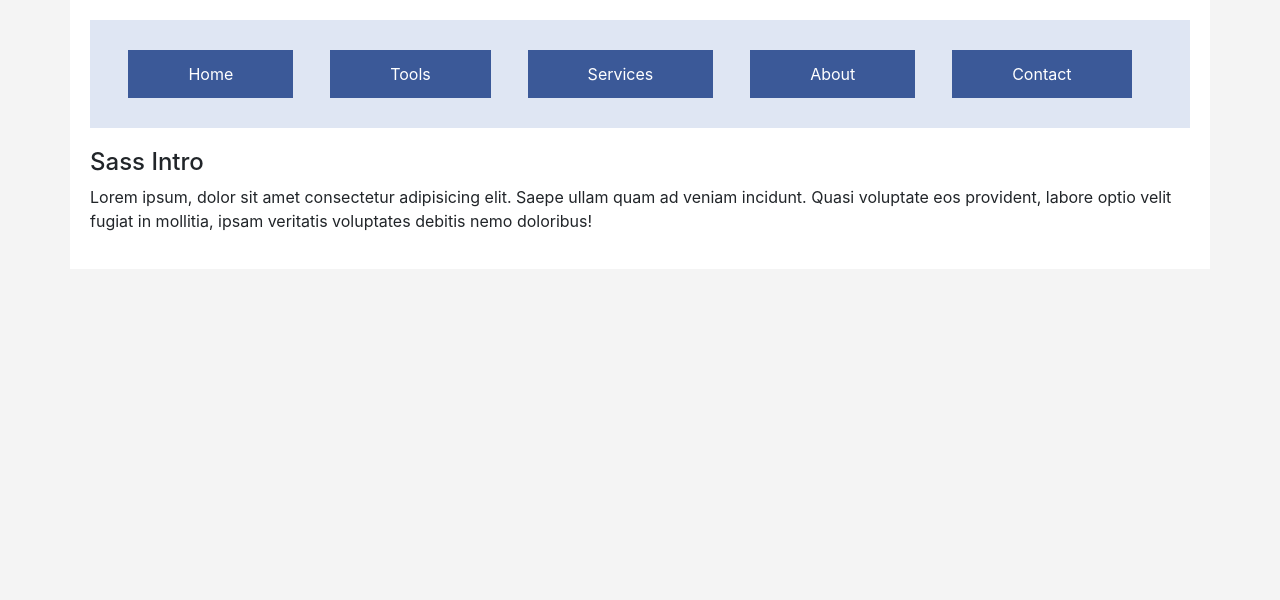
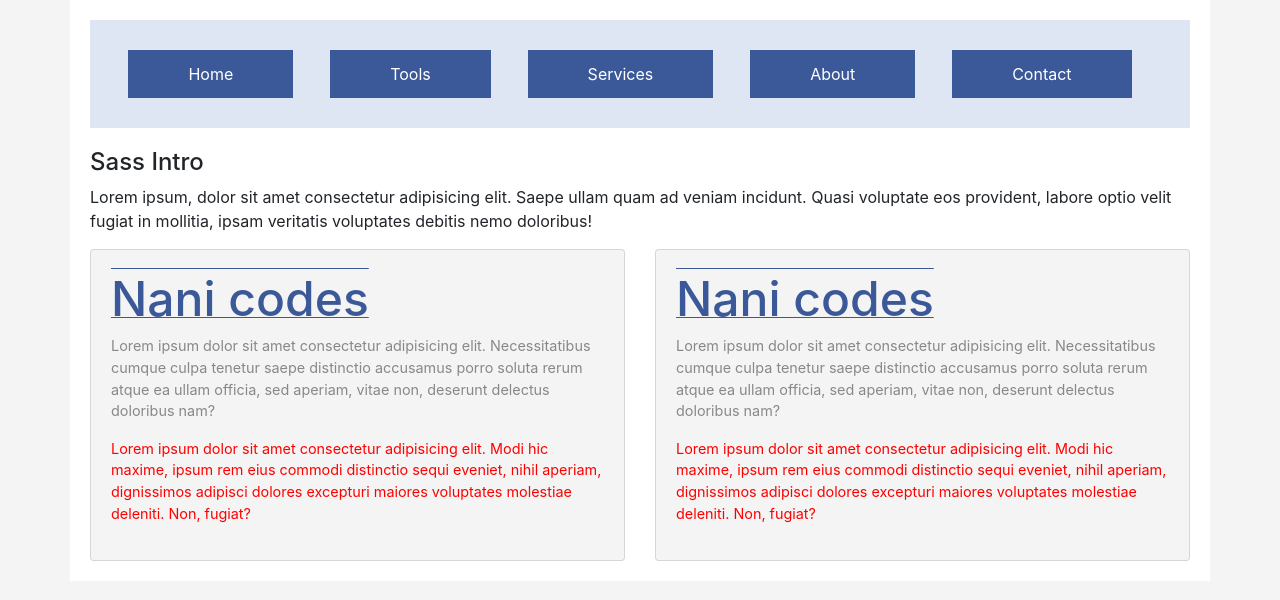
Before and after one commit to Narendrakaduru/Scss, a plain HTML site: page index.html in a window 1280 px wide. Drawn offline with nearby package versions, Linux system fonts and the light colour scheme.

Commit message:
Nani codes

```diff
--- a/index.html
+++ b/index.html
@@ -20,6 +20,32 @@
         </div>
         <h4>Sass Intro</h4>
         <p>Lorem ipsum, dolor sit amet consectetur adipisicing elit. Saepe ullam quam ad veniam incidunt. Quasi voluptate eos provident, labore optio velit fugiat in mollitia, ipsam veritatis voluptates debitis nemo doloribus!</p>
+        <div class="row">
+            <div class="col-6">
+                <div class="card">
+                    <h4 class="card_name">Nani codes</h4>
+                    <p class="card_description">
+                        Lorem ipsum dolor sit amet consectetur adipisicing elit. Necessitatibus cumque culpa tenetur saepe distinctio accusamus porro soluta rerum atque ea ullam officia, sed aperiam, vitae non, deserunt delectus doloribus nam?
+                    </p>
+                    <p class="card_description card_description-red">
+                        Lorem ipsum dolor sit amet consectetur adipisicing elit. Modi hic maxime, ipsum rem eius commodi distinctio sequi eveniet, nihil aperiam, dignissimos adipisci dolores excepturi maiores voluptates molestiae deleniti. Non, fugiat?
+                    </p>
+                </div>
+            </div>
+
+            <div class="col-6">
+                <div class="card">
+                    <h4 class="card_name">Nani codes</h4>
+                    <p class="card_description">
+                        Lorem ipsum dolor sit amet consectetur adipisicing elit. Necessitatibus cumque culpa tenetur saepe distinctio accusamus porro soluta rerum atque ea ullam officia, sed aperiam, vitae non, deserunt delectus doloribus nam?
+                    </p>
+                    <p class="card_description card_description-red">
+                        Lorem ipsum dolor sit amet consectetur adipisicing elit. Modi hic maxime, ipsum rem eius commodi distinctio sequi eveniet, nihil aperiam, dignissimos adipisci dolores excepturi maiores voluptates molestiae deleniti. Non, fugiat?
+                    </p>
+                </div>
+            </div>
+
+        </div>
     </div>
 </body>
 </html>
--- a/scss/styles.scss
+++ b/scss/styles.scss
@@ -1,5 +1,7 @@
 //variables
 $white: #fff;
+$bg-f4: #f4f4f4;
+$txt-8: #888;
 $primary-color: #3b5998;
 
 
@@ -14,7 +16,7 @@ a{
     }
 }
 body{
-    background-color: #f4f4f4;
+    background-color: $bg-f4;
 }
 .container{
     background-color: $white;
@@ -49,3 +51,25 @@ body{
         }
     }
 }
+
+.card{
+    background-color: $bg-f4;
+    color: $txt-8;
+    padding: 20px;
+
+    &_name{
+        font-size: 3rem;
+        color: $primary-color;
+        text-decoration: underline 1px solid $primary-color;
+        text-decoration: overline underline 1px solid $primary-color;
+
+    }
+    &_description{
+        font-size: 0.9rem;
+
+        &-red{
+            color: red;
+        }
+    }
+
+}
```
Also changed, not shown: css/styles.css, 1 other file.
